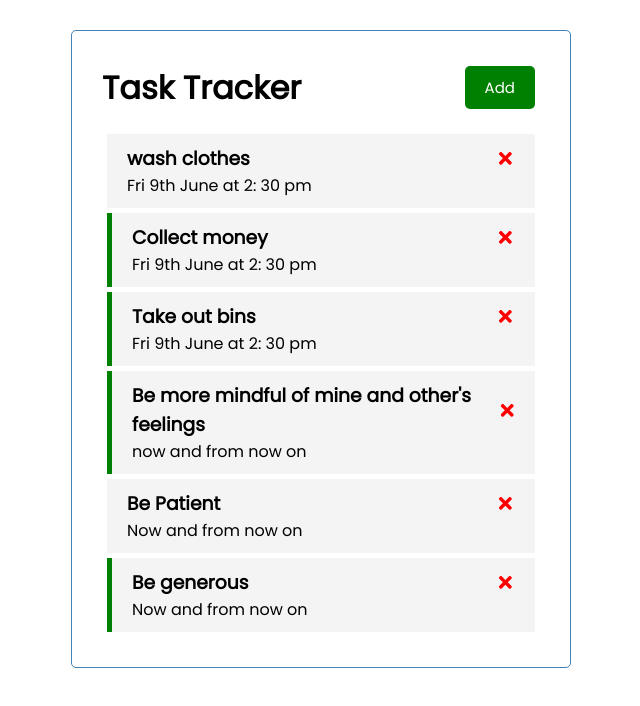
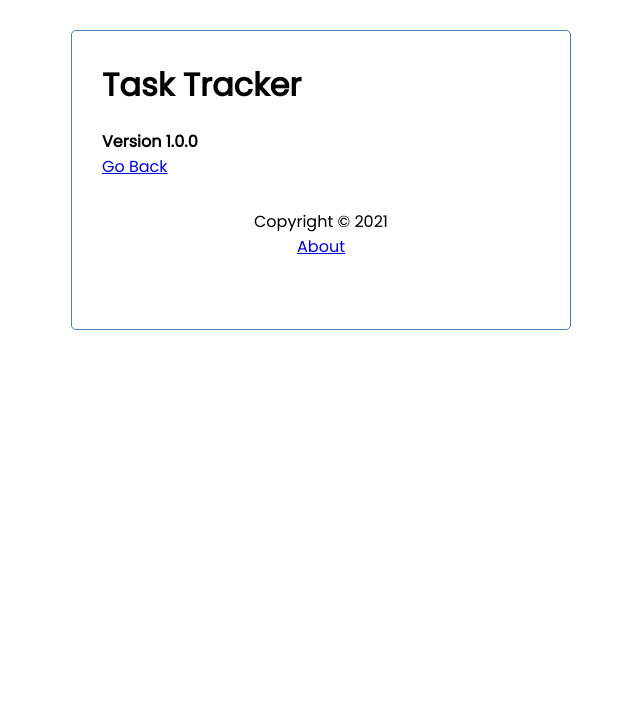
Before and after one commit to OscarLawton/TaskApp, a React (Create React App) app: page /about in a window 1280 px wide. Shown: the top 706 px of the page, without its empty margins (319-959 px from the left). Built offline with nearby package versions, Linux system fonts and the light colour scheme; data requests are answered from the project's data file.

Commit message:
finsihed!

```diff
--- a/db.json
+++ b/db.json
@@ -10,18 +10,18 @@
       "id": 2,
       "text": "Collect money",
       "day": "Fri 9th June at 2: 30 pm",
-      "reminder": true
+      "reminder": false
     },
     {
       "id": 3,
       "text": "Take out bins",
       "day": "Fri 9th June at 2: 30 pm",
-      "reminder": true
+      "reminder": false
     },
     {
       "text": "Be more mindful of mine and other's feelings ",
       "day": "now and from now on",
-      "reminder": true,
+      "reminder": false,
       "id": 4
     },
     {
@@ -33,7 +33,7 @@
     {
       "text": "Be generous ",
       "day": "Now and from now on",
-      "reminder": true,
+      "reminder": false,
       "id": 6
     }
   ]
--- a/package.json
+++ b/package.json
@@ -9,6 +9,7 @@
     "react": "^17.0.2",
     "react-dom": "^17.0.2",
     "react-icons": "^4.2.0",
+    "react-router-dom": "^5.2.0",
     "react-scripts": "4.0.3",
     "web-vitals": "^1.0.1"
   },
--- a/src/App.js
+++ b/src/App.js
@@ -1,7 +1,10 @@
 //import React from 'react'
 import Header from './components/Header'
+import Footer from './components/Footer'
 import AddTask from './components/AddTask'
 import Tasks from './components/Tasks'
+import About from './components/About'
+import {BrowserRouter as Router, Route} from 'react-router-dom'
 import { useState, useEffect } from 'react'
 
 function App() {
@@ -78,12 +81,19 @@
   }
 
   return (
+    <Router>
     <div className="container">
       <Header onAdd={() => setShowAddTask(!showAddTask)} showAdd={showAddTask}/>
-      {showAddTask && <AddTask onAdd={addTask} />}
-      {tasks.length > 0 ? (<Tasks tasks={tasks} onDelete={deleteTask} onToggle={toggleReminder}/>) : ('No Tasks')}
-
+      <Route path='/' exact render={(props) => (
+          <>
+            { showAddTask && <AddTask onAdd={addTask} /> }
+            { tasks.length > 0 ? (<Tasks tasks={tasks} onDelete={deleteTask} onToggle={toggleReminder} />) : ('No Tasks') }
+          </>
+      )} />
+      <Route path='/about' component={About}/>
+      <Footer />
     </div>
+    </Router>
   );
 }
 
--- /dev/null
+++ b/src/components/About.js
@@ -0,0 +1,12 @@
+import { Link } from 'react-router-dom'
+
+const About = () => {
+    return (
+        <div>
+            <h4>Version 1.0.0</h4>
+            <Link to="/">Go Back</Link>
+        </div>
+    )
+}
+
+export default About
--- /dev/null
+++ b/src/components/Footer.js
@@ -0,0 +1,12 @@
+import { Link } from 'react-router-dom'
+
+const Footer = () => {
+    return (
+        <footer>
+            <p>Copyright &copy; 2021 </p>
+            <Link to="/about">About</Link>
+        </footer>
+    )
+}
+
+export default Footer
--- a/src/components/Header.js
+++ b/src/components/Header.js
@@ -1,13 +1,15 @@
 import PropTypes from 'prop-types'
+import { useLocation } from 'react-router-dom'
 import Button from './Button'
 
 
 const Header = ({ title, onAdd, showAdd}) => {
+    const location = useLocation()
 
     return (
         <header className='header'>
             <h1>{title}</h1>
-            <Button color={showAdd ? 'red' : 'green'} text={showAdd ? 'Close' : 'Add'} onClick={onAdd}/>
+            {location.pathname === '/' && (<Button color={showAdd ? 'red' : 'green'} text={showAdd ? 'Close' : 'Add'} onClick={onAdd}/>)}
         </header>
     )
 }
--- a/src/index.css
+++ b/src/index.css
@@ -109,5 +109,4 @@
 footer {
   margin-top: 30px;
   text-align: center;
-  background-color: blue;
 }
```
Also changed, not shown: 2 other files (tests, documents, lock files or other folders).
